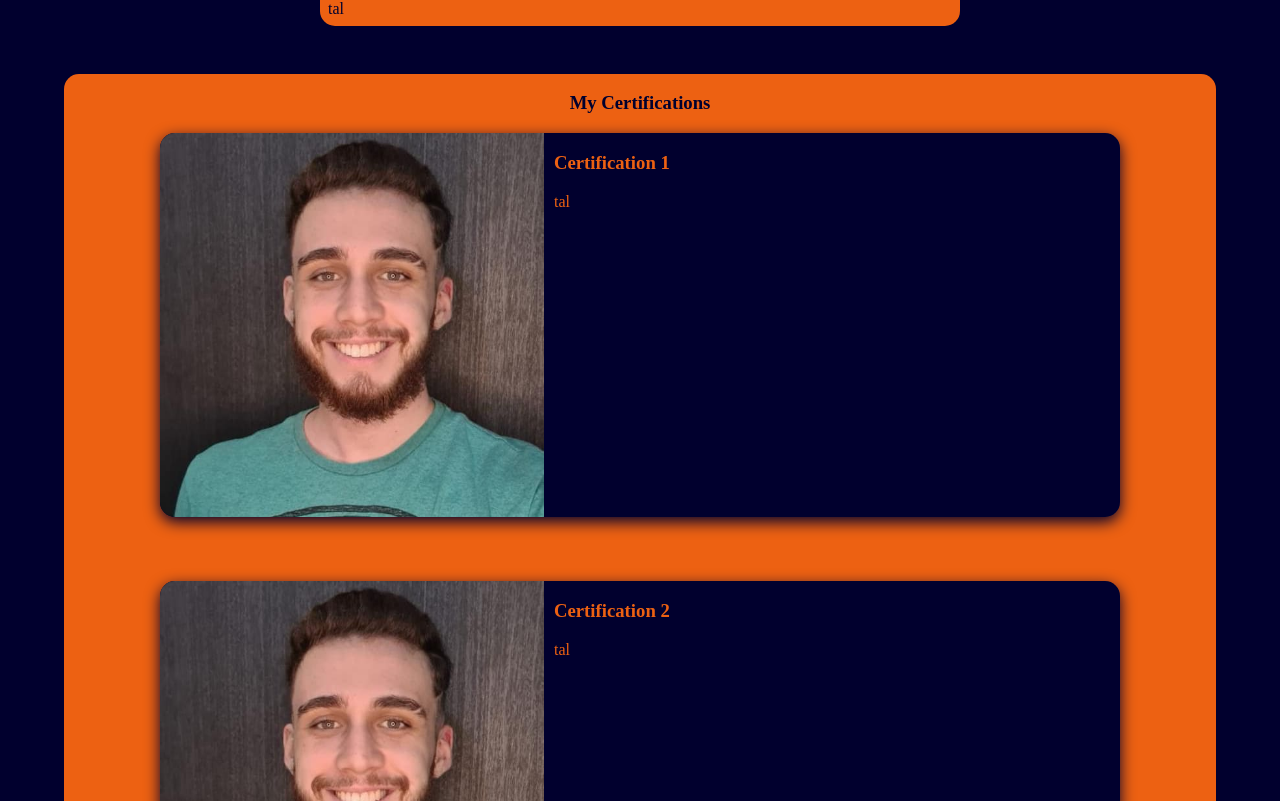
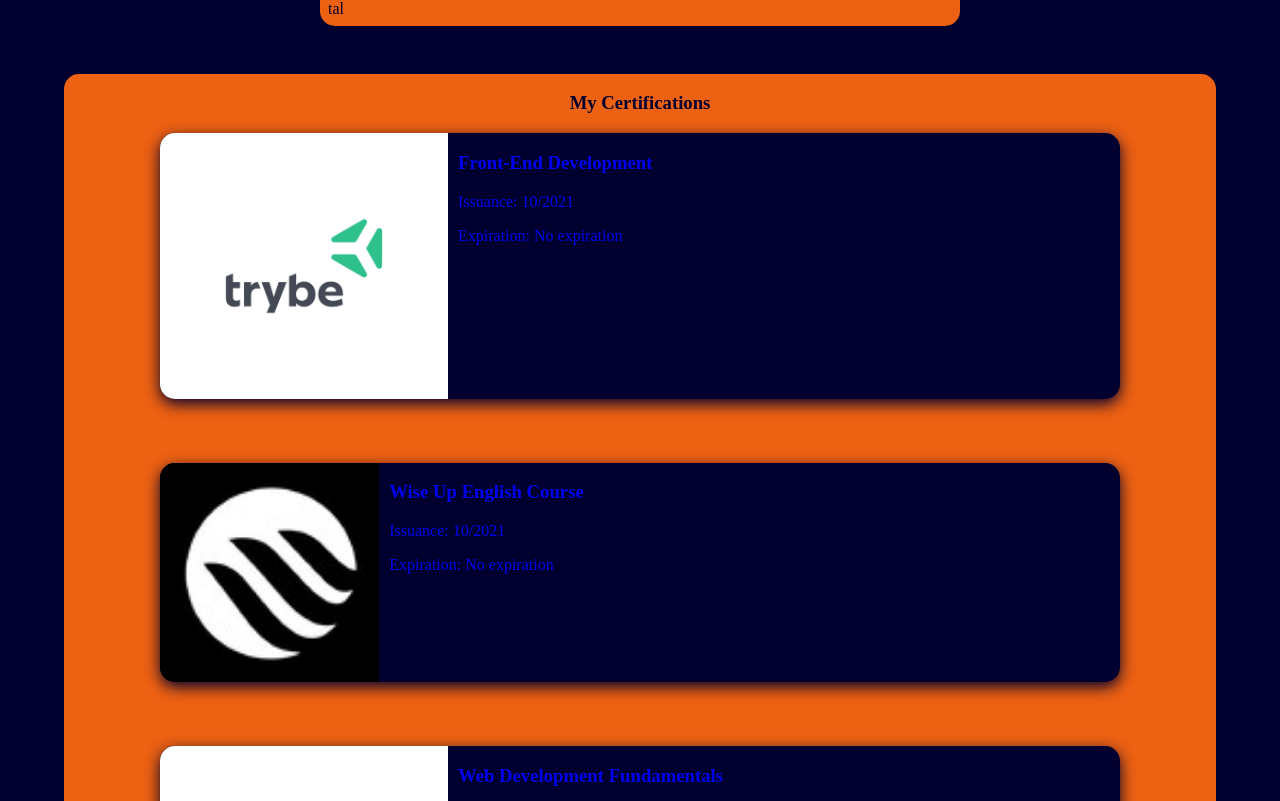
Before and after one commit to BrunoDevMoraes/brunodevmoraes-portfolio, a React (Create React App) app: page / in a window 1280 px wide. Shown: the part 1739-2540 px from the top of the page. Built offline with nearby package versions, Linux system fonts and the light colour scheme.

Commit message:
Add certifications basic info

```diff
--- a/src/components/CetificationCard/CertificationCard.css
+++ b/src/components/CetificationCard/CertificationCard.css
@@ -1,12 +1,11 @@
 #certification-card {
-  display: flex;
   border-radius: 15px;
   width: 75vw;
   margin: 0 5vw 5vw 5vw;
 }
 
-#certification-card img {
-  width: 30vw;
+#certification-card a img {
+  width: 30%;
   border-radius: 15px 0 0 15px;
 }
 
@@ -26,3 +25,16 @@
   color: #ED6112;
   box-shadow: 0px 5px 15px #01002E;
 }
+
+#certification-card a {
+  background: none;
+	border: none;
+	font: inherit;
+	cursor: pointer;
+	outline: inherit;
+  text-decoration: none;
+}
+
+#card-information-img {
+  display: flex;
+}
--- a/src/components/CetificationCard/CertificationCard.jsx
+++ b/src/components/CetificationCard/CertificationCard.jsx
@@ -1,5 +1,4 @@
 import React, { useContext } from 'react';
-import Bruno from '../../images/Bruno.jpg';
 import AppContext from '../../context/AppContext';
 import './CertificationCard.css';
 
@@ -11,11 +10,14 @@ export default function CertificationCard({info}) {
       id="certification-card"
       className={theme === 'dark' ? 'dark-certification-card' : 'light-certification-card'}
     >
-      <img src={Bruno} alt="Certification picure"/>
-      <div id="certification-info-box">
-        <h3>{info.name}</h3>
-        <p>{info.description}</p>
-      </div>
+      <a href={info.link} target="blank" id="card-information-img">
+        <img src={info.img} alt="Certification picure"/>
+        <div id="certification-info-box">
+          <h3>{info.name}</h3>
+          <p>{info.issuance}</p>
+          <p>{info.expiration}</p>
+        </div>
+      </a>
     </div>
   )
 }
--- a/src/data.js
+++ b/src/data.js
@@ -1,3 +1,6 @@
+import Trybe from './images/Trybe.jpg';
+import WiseUp from './images/WiseUp.jpeg';
+
 const data = {
   EN: [
     {img: 'url', name: 'Project 1', description: 'tal'},
@@ -17,14 +20,14 @@ const data = {
 
 export const certifications = {
   EN: [
-    {img: 'url', name: 'Certification 1', description: 'tal'},
-    {img: 'url', name: 'Certification 2', description: 'tal'},
-    {img: 'url', name: 'Certification 3', description: 'tal'},
+    {img: Trybe, name: 'Front-End Development', issuance: 'Issuance: 10/2021', expiration: 'Expiration: No expiration', link: 'https://v2.credential.net/64fb8441-1b9a-4c44-85dc-51b3639d14ed#gs.f49lp4'},
+    {img: WiseUp, name: 'Wise Up English Course', issuance: 'Issuance: 10/2021', expiration: 'Expiration: No expiration', link: 'https://bit.ly/3lYVYJp'},
+    {img: Trybe, name: 'Web Development Fundamentals', issuance: 'Issuance: 07/2021', expiration: 'Expiration: No expiration', link: 'https://v2.credential.net/0a53b87f-7162-4084-9884-4a641c171862#gs.e5xeh5'},
   ],
   PT: [
-    {img: 'url', name: 'Certificação 1', description: 'tal'},
-    {img: 'url', name: 'Certificação 2', description: 'tal'},
-    {img: 'url', name: 'Certificação 3', description: 'tal'},
+    {img: Trybe, name: 'Desenvolvimento Front-End', issuance: 'Emissão: 10/2021', expiration: 'Expiração: Sem expiration', link: 'https://v2.credential.net/64fb8441-1b9a-4c44-85dc-51b3639d14ed#gs.f49lp4'},
+    {img: WiseUp, name: 'Curso de Inglês Wise Up', issuance: 'Emissão: 10/2021', expiration: 'Expiração: Sem expiration', link: 'https://bit.ly/3lYVYJp'},
+    {img: Trybe, name: 'Fundamentos do Desenvolvimento Web', issuance: 'Emissão: 07/2021', expiration: 'Expiração: Sem expiration', link: 'https://v2.credential.net/0a53b87f-7162-4084-9884-4a641c171862#gs.e5xeh5'},
   ]
 }
 
```
Also changed, not shown: src/images/Trybe.jpg (added), src/images/WiseUp.jpeg (added).
